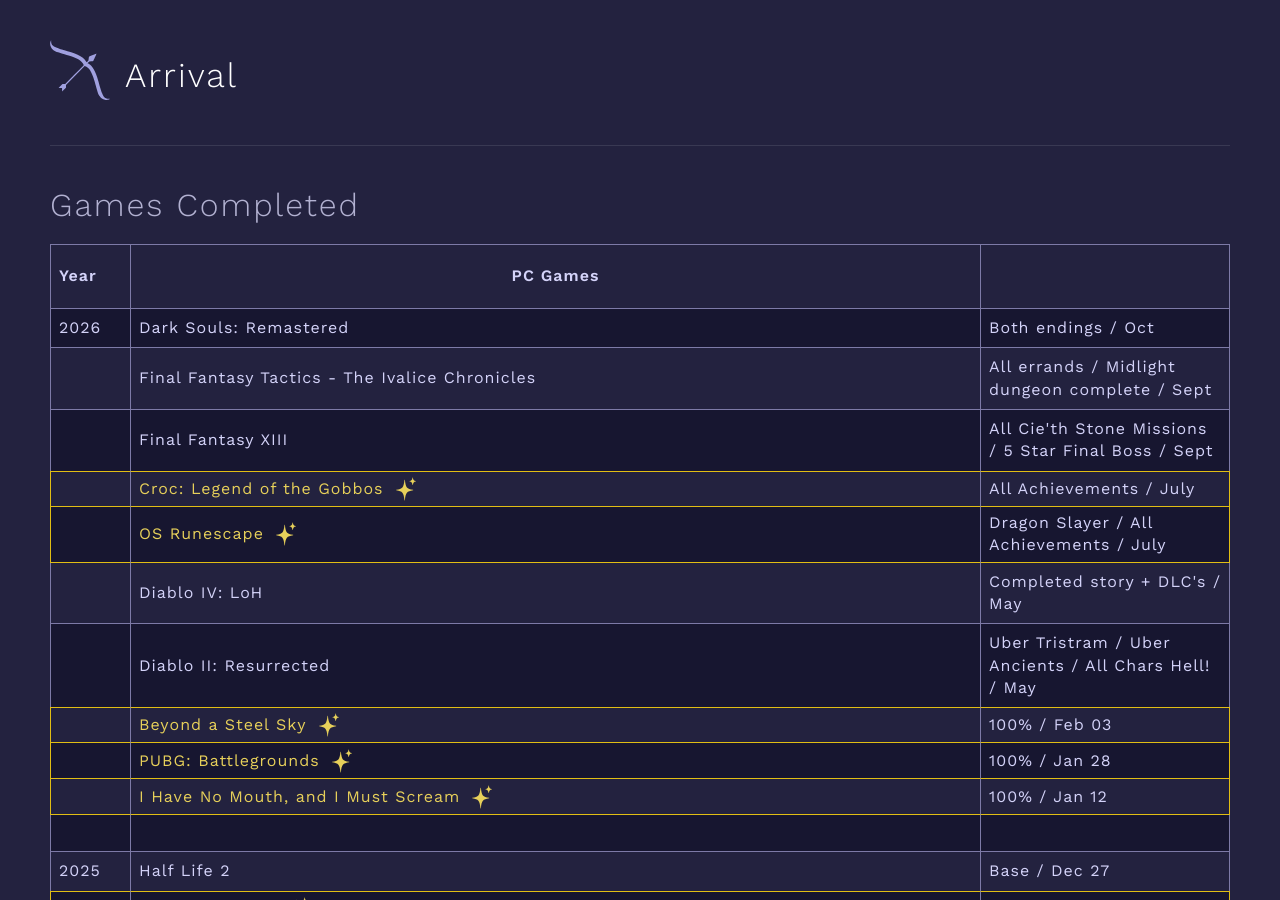
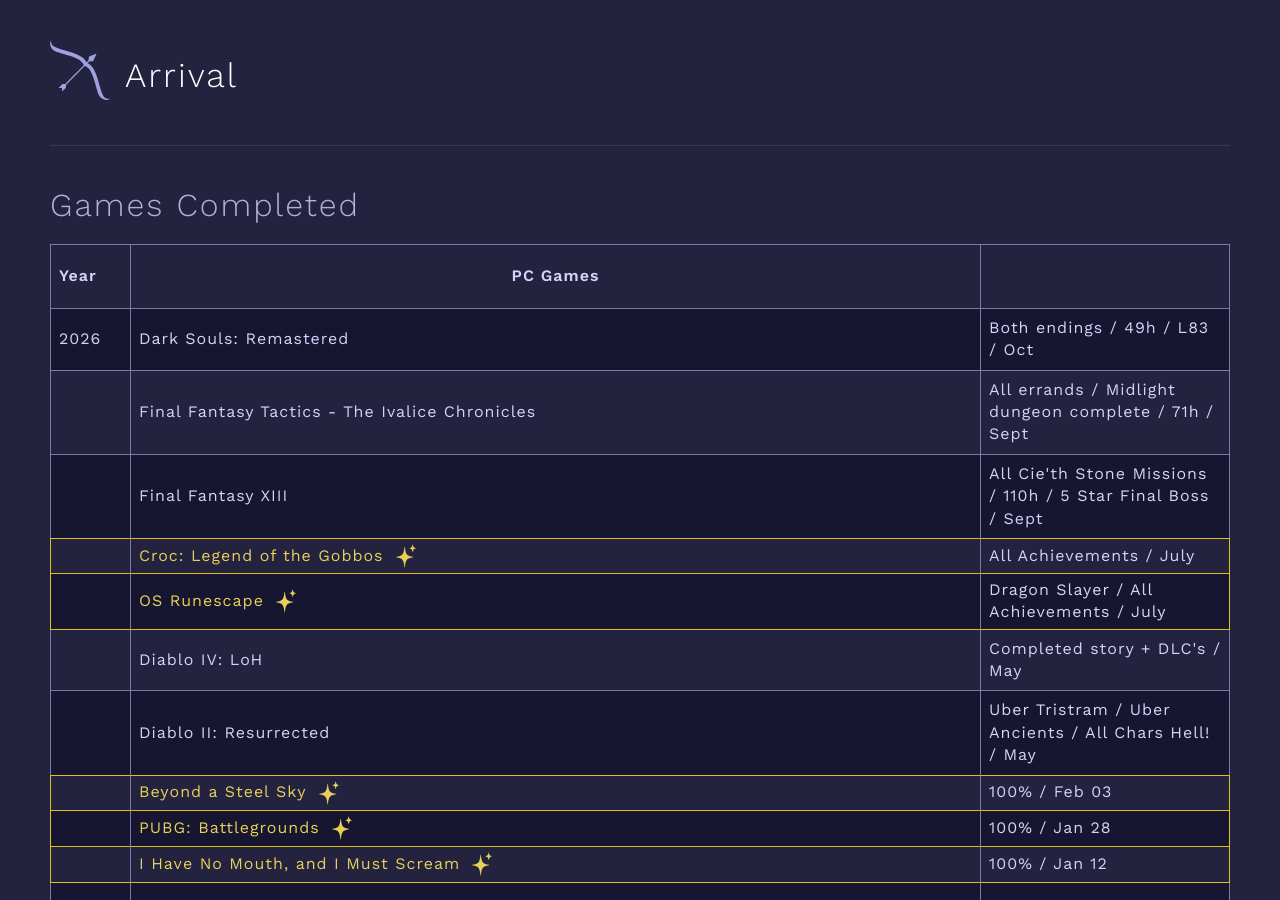
Before and after one commit to khxnter/arrival, a Jekyll site: the page built from games.html, in a window 1280 px wide and 900 px high. Built offline with Jekyll 4.4.1, drawn with Linux system fonts in a browser that asks for light colours.

Commit message:
Added hours to some games

```diff
--- a/games.html
+++ b/games.html
@@ -16,17 +16,17 @@ title: ARRIVAL | Games
           <div class="row">
             <div class="cell year">2026</div>
             <div class="cell game">Dark Souls: Remastered</div>
-            <div class="cell note">Both endings / Oct</div>
+            <div class="cell note">Both endings / 49h / L83 / Oct</div>
           </div>
           <div class="row">
             <div class="cell year"></div>
             <div class="cell game">Final Fantasy Tactics - The Ivalice Chronicles</div>
-            <div class="cell note">All errands / Midlight dungeon complete / Sept</div>
+            <div class="cell note">All errands / Midlight dungeon complete / 71h / Sept</div>
           </div>
           <div class="row">
             <div class="cell year"></div>
             <div class="cell game">Final Fantasy XIII</div>
-            <div class="cell note">All Cie'th Stone Missions / 5 Star Final Boss / Sept</div>
+            <div class="cell note">All Cie'th Stone Missions / 110h / 5 Star Final Boss / Sept</div>
           </div>
           <div class="row perfect">
             <div class="cell year"></div>
```
